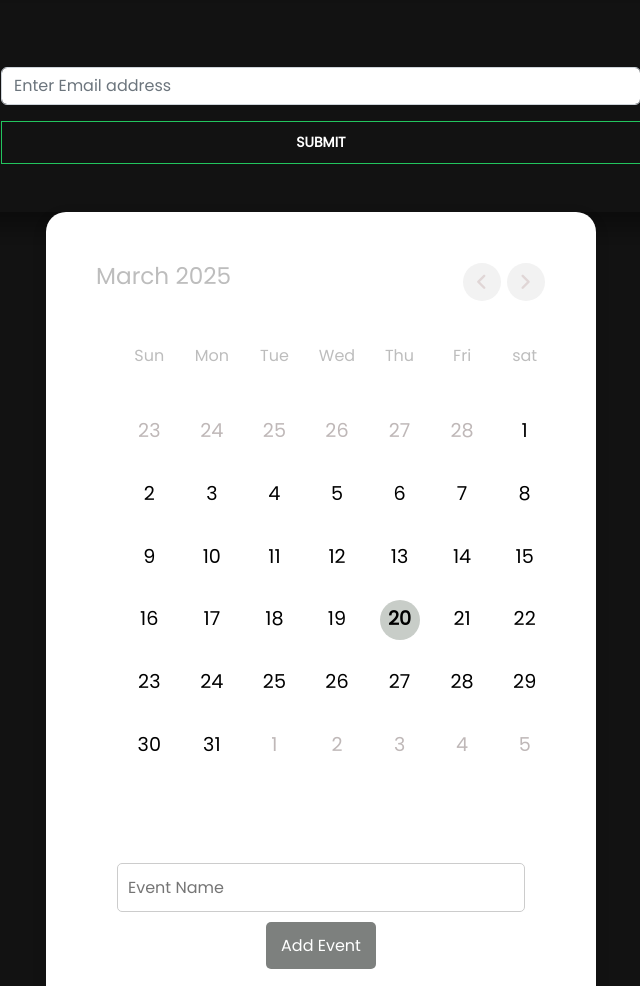
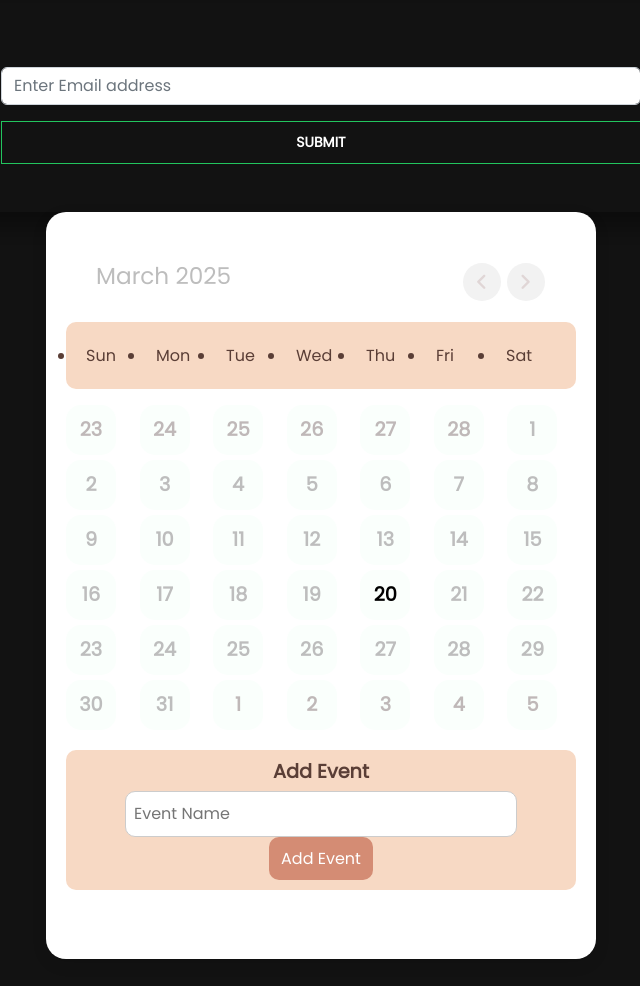
Before and after one commit to JohnHammer9628/website-project-csc131, a plain HTML site: page newWeb.html in a window 1280 px wide. Shown: the part 7305-8291 px from the top of the page, without its empty margins (319-959 px from the left). Drawn offline with nearby package versions, Linux system fonts and the light colour scheme; files whose address does not match are found by name.

```diff
--- a/calendar.js
+++ b/calendar.js
@@ -11,6 +11,30 @@
 currMonth = date.getMonth(),
 selectedDate = null;
 
+let selectedDates = null;
+
+// Open event modal
+function openEventModal(date) {
+    selectedDates = date;
+    document.getElementById("event-modal").style.display = "block";
+}
+
+// Close event modal
+function closeEventModal() {
+    document.getElementById("event-modal").style.display = "none";
+}
+
+// Save event
+function saveEvent() {
+    const eventInput = document.getElementById("event-name").value.trim();
+    if (eventInput) {
+        events[selectedDate] = eventInput;
+        localStorage.setItem("events", JSON.stringify(events));
+        closeEventModal();
+        renderCalendar();
+    }
+}
+
 const months = ["January", "February", "March", "April", "May", "June", "July", "August", "September", "October", "November", "December"];
 
 // Company Special Events
@@ -20,30 +44,34 @@
     "2025-05-10": "Employee Appreciation Day"
 };
 
+const events = JSON.parse(localStorage.getItem("events")) || {};
+
 const renderCalendar = () => {
-    let firstDayofMonth = new Date(currYear, currMonth, 1).getDay(), //getting first day of month
-    lastDateofMonth = new Date(currYear, currMonth + 1, 0).getDate(), // Last date of Month
-    lastDayofMonth = new Date(currYear, currMonth, lastDateofMonth).getDay(), // Last day of month
-    lastDateofLastMonth = new Date(currYear, currMonth, 0).getDate(); // Last date of Previous Month
+    let firstDayofMonth = new Date(currYear, currMonth, 1).getDay(),
+        lastDateofMonth = new Date(currYear, currMonth + 1, 0).getDate(),
+        lastDayofMonth = new Date(currYear, currMonth, lastDateofMonth).getDay(),
+        lastDateofLastMonth = new Date(currYear, currMonth, 0).getDate();
+
     let liTag = "";
 
-    for(let i = firstDayofMonth; i > 0; i--){
-        liTag += `<li class="inactive">${lastDateofLastMonth -i + 1}</li>`;
+    for (let i = firstDayofMonth; i > 0; i--) {
+        liTag += `<li class="inactive">${lastDateofLastMonth - i + 1}</li>`;
     }
 
-    for(let i = 1; i <= lastDateofMonth; i++){
+    for (let i = 1; i <= lastDateofMonth; i++) {
+        let dateKey = `${currYear}-${currMonth + 1}-${i}`;
+        let hasEvent = events[dateKey] ? "event" : "";
         let isToday = i === date.getDate() && currMonth === new Date().getMonth() && currYear === new Date().getFullYear() ? "active" : "";
-        liTag += `<li class="${isToday}">${i}</li>`;
+        liTag += `<li class="${isToday} ${hasEvent}" data-date="${dateKey}" onclick="openEventModal('${dateKey}')">${i}</li>`;
     }
 
-    for(let i = lastDayofMonth; i < 6; i++ ){
+    for (let i = lastDayofMonth; i < 6; i++) {
         liTag += `<li class="inactive">${i - lastDayofMonth + 1}</li>`;
-
     }
 
     currentDate.innerText = `${months[currMonth]} ${currYear}`;
     daysTags.innerHTML = liTag;
-}
+};
 
 renderCalendar();
 
@@ -78,6 +106,8 @@
     });
 }
 
+
+
 // Event Listeners
 addEventButton.addEventListener("click", addEvent);
 prevNextIcon.forEach(icon =>{
--- a/newWeb.css
+++ b/newWeb.css
@@ -363,18 +363,15 @@
     color: #fff;
 }
 
-.wrapper{
-    /* width: 450px;
-     background: #fff;
-     border-radius: 10px;*/
-
+.wrapper {
     width: 100%;
-     max-width: 550px; /* Adjust width to fit inside container*/
+    max-width: 550px; /* Adjust width to match reference image */
     margin: 0 auto;
     background: #fff;
     padding: 20px;
-     border-radius: 20px;
+    border-radius: 20px; /* More rounded edges */
     box-shadow: 0px 5px 15px rgba(0, 0, 0, 0.1);
+    text-align: center;
 }
 
  .wrapper header{
@@ -409,19 +406,43 @@
 
 
  /*Calendar Starts Here*/
- .calendar{
-     padding: 20px;
+
+
+ .calendar .weeks {
+    display: grid;
+    grid-template-columns: repeat(7, 1fr);
+    background: #f7d9c4; /* Soft pastel header */
+    color: #5a3e36; /* Softer brown text */
+    padding: 10px;
+    border-radius: 10px;
+    font-weight: bold;
+    font-size: 1rem; /* Make text easier to read */
+    text-transform: capitalize; /* Ensure weekday names look good */
 }
 
- .calendar ul{
-     display: flex;
-     list-style: none;
-     flex-wrap: wrap;
+.calendar .weeks li {
     text-align: center;
+    padding: 10px;
+    border-radius: 10px;
 }
 
- .calendar .days{
-     margin-bottom: 20px;
+
+.calendar .weeks {
+    display: grid;
+    grid-template-columns: repeat(7, 1fr);
+    background: #f7d9c4; /* Soft pastel header */
+    color: #5a3e36; /* Softer brown text */
+    padding: 10px;
+    border-radius: 10px;
+    font-weight: bold;
+    font-size: 1rem; /* Make text easier to read */
+    text-transform: capitalize; /* Ensure weekday names look good */
+}
+
+.calendar .weeks li {
+    text-align: center;
+    padding: 10px;
+    border-radius: 10px;
 }
 
  .calendar .weeks li{
@@ -433,12 +454,28 @@
      width: calc(100% / 7);
  }
 
- .calendar .days li{
-     z-index: 1;
+ .calendar .days {
+    display: grid;
+    grid-template-columns: repeat(7, 1fr); /* Ensures a proper grid for 7 days */
+    gap: 5px; /* Adds spacing between cells */
+    list-style: none; /* Remove bullet points */
+    padding: 0; /* Remove padding */
+    margin: 0; /* Remove margins */
+}
+
+.calendar .days li {
+    width: 50px;
+    height: 50px;
+    background: #fafffc; /* Light background */
+    border-radius: 15px; /* More rounded look */
+    display: flex;
+    align-items: center;
+    justify-content: center;
     cursor: pointer;
-     margin-top: 30px;
-     color: black;
     font-size: 1.2rem;
+    font-weight: bold;
+    transition: 0.3s;
+    list-style-type: none; /* Prevents bullets */
 }
 
  .days li.inactive{
@@ -473,39 +510,74 @@
  /* Events */
  .event-input {
     margin-top: 20px;
+    padding: 10px;
+    background: #f7d9c4; /* Softer orange like the reference image */
+    border-radius: 10px;
     text-align: center;
+}
+
+.event-input h3 {
+    font-size: 1.2rem;
+    color: #5a3e36; /* Softer brown */
 }
 
 .event-input input {
     width: 80%;
-    padding: 10px;
-    margin-bottom: 10px;
+    padding: 8px;
+    border-radius: 10px; /* More rounded input */
     border: 1px solid #ccc;
-    border-radius: 5px;
 }
 
 .event-input button {
-    padding: 10px 15px;
-    background: #7d807e;
+    padding: 8px 12px;
+    background: #d48c74; /* Light pastel red */
     color: white;
     border: none;
+    border-radius: 10px; /* More rounded button */
     cursor: pointer;
-    border-radius: 5px;
+}
+/*This is planner change*/
+.modal {
+    display: none;
+    position: fixed;
+    left: 50%;
+    top: 50%;
+    transform: translate(-50%, -50%);
+    background: white;
+    padding: 20px;
+    border-radius: 10px;
+    box-shadow: 0 5px 10px rgba(0,0,0,0.3);
+}
+.modal-content {
+    text-align: center;
+}
+.close {
+    position: absolute;
+    top: 10px;
+    right: 20px;
+    font-size: 1.5rem;
+    cursor: pointer;
 }
 
-.event-list {
-    margin-top: 20px;
-    background: #f8f8f8;
-    padding: 15px;
-    border-radius: 5px;
+.notes-section {
+    margin-top: 15px;
+    padding: 10px;
+    background: #f7d9c4; /* Matching soft orange */
+    border-radius: 10px;
 }
 
-.event-list ul {
-    list-style: none;
-    padding: 0;
+.notes-section h2 {
+    font-size: 1.2rem;
+    color: #5a3e36;
 }
 
-.event-day {
-    background: #FFD700;
-    border-radius: 50%;
+#notes {
+    width: 100%;
+    height: 80px;
+    padding: 10px;
+    border-radius: 10px;
+    border: none;
+    font-size: 1rem;
+    resize: none;
+    background: #fceee5;
 }
--- a/newWeb.html
+++ b/newWeb.html
@@ -16,6 +16,15 @@
 </head>
 
 <body data-bs-spy="scroll" data-bs-target=".navbar">
+
+    <div id="event-modal" class="modal">
+        <div class="modal-content">
+            <span class="close" onclick="closeEventModal()">&times;</span>
+            <h2>Add Event</h2>
+            <input type="text" id="event-name" placeholder="Enter event">
+            <button id="save-event" onclick="saveEvent()">Save</button>
+        </div>
+    </div>
 
     <!-- NAVBAR -->
     <nav class="navbar navbar-expand-lg sticky-top">
@@ -540,6 +549,7 @@
                             <button class="btn btn-brand">Submit</button>
                         </div>
                     </form>
+                    <!-- Calendar Planner Section -->
                     <div class="wrapper">
                         <header>
                             <p class="current-date"></p>
@@ -548,7 +558,8 @@
                                 <span id="next" class="material-symbols-rounded">chevron_right</span>
                             </div>
                         </header>
-                         <div class="calendar">
+
+                        <div class="calendar">
                             <ul class="weeks">
                                 <li>Sun</li>
                                 <li>Mon</li>
@@ -556,15 +567,18 @@
                                 <li>Wed</li>
                                 <li>Thu</li>
                                 <li>Fri</li>
-                                <li>sat</li>
+                                <li>Sat</li>
                             </ul>
                             <ul class="days"></ul>
-                         </div>
-                         <div class="event-input">
+                        </div>
+
+                        <!-- Event Input -->
+                        <div class="event-input">
                             <h3>Add Event</h3>
                             <input type="text" id="event-name" placeholder="Event Name">
                             <button id="add-event">Add Event</button>
                         </div>
+
                         <!-- Event List -->
                         <div class="event-list">
                             <h3>Upcoming Events</h3>
```
Lines whose indentation alone changed are shown as unchanged.
